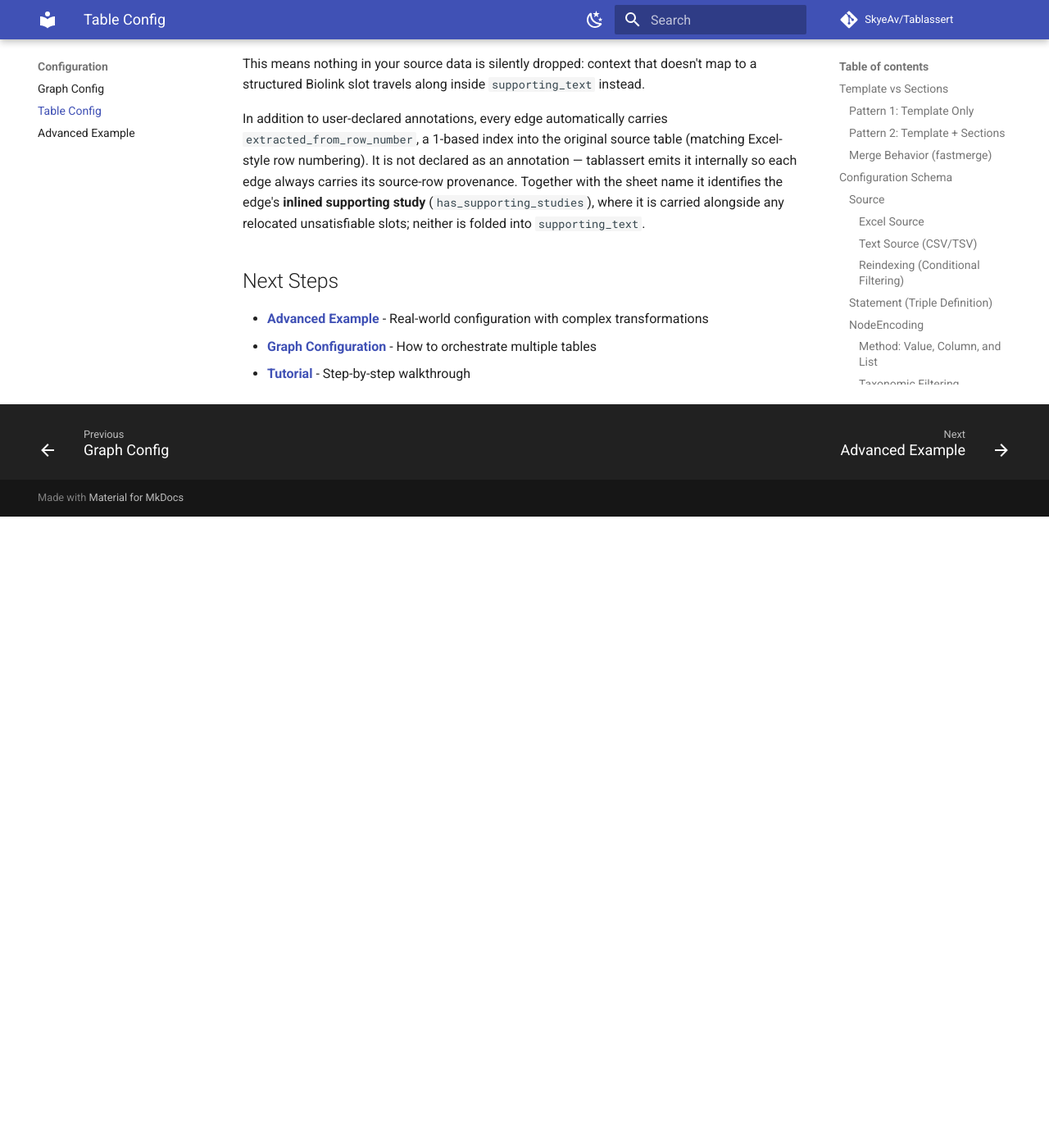
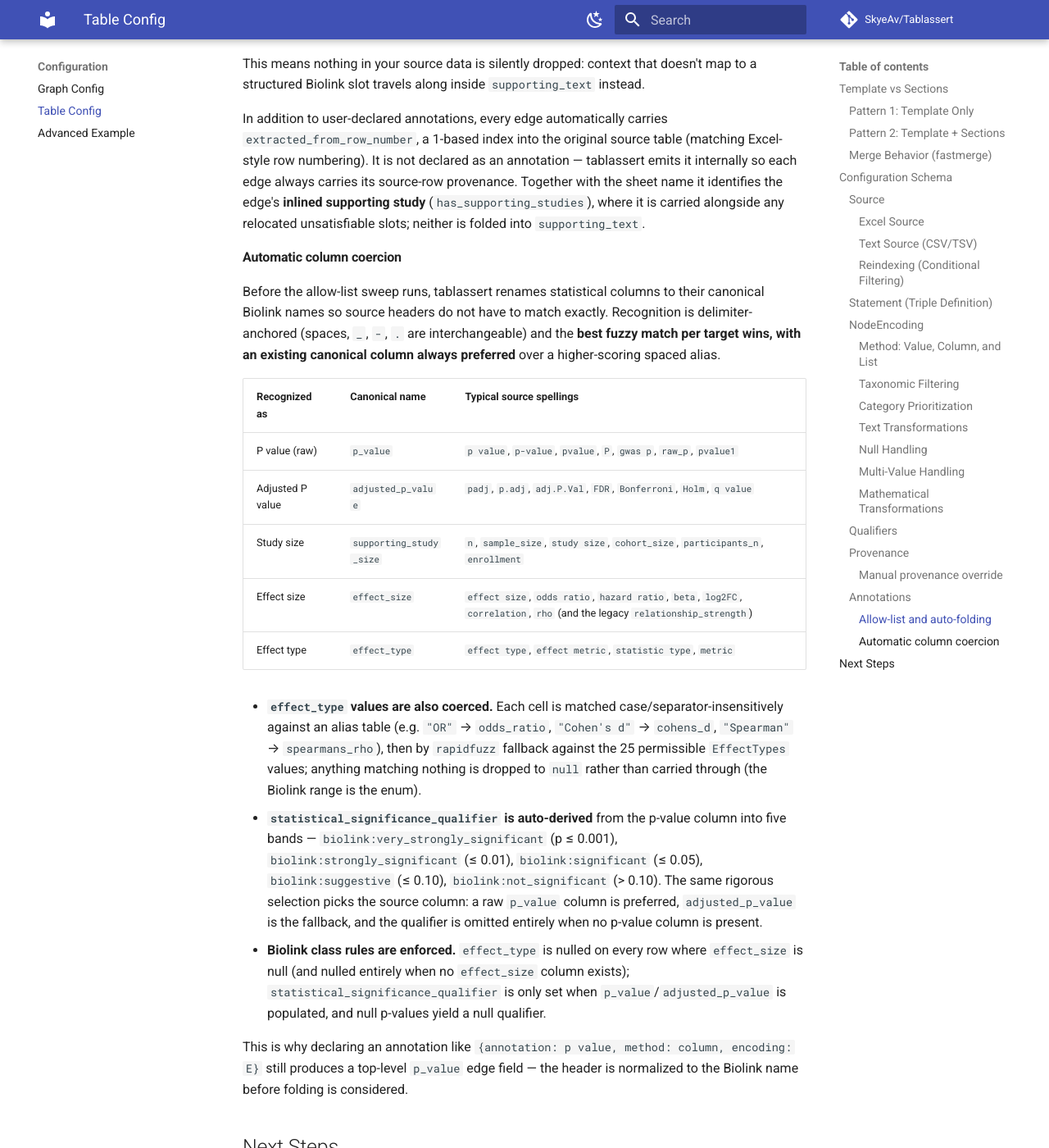
Before and after one commit to SkyeAv/Tablassert3.0.0, an MkDocs documentation site: the page built from docs/configuration/table.md, in a window 1280 px wide and 1400 px high, scrolled down 13889 px. Shown: the whole window at 82% size. Built offline with MkDocs 1.6.1 and Material for MkDocs 9.7.7, drawn with Linux system fonts in a browser that asks for light colours; comment, search, counter and statistics services are not loaded; before the commit the page ends 14519 px from its top, so only the background shows below that.

Commit message:
docs(table): document automatic column coercion
The p_value / supporting_study_size / effect_size / effect_type auto-normalization,
effect_type value-to-enum mapping, relationship_strength forward-rename, the
auto-derived statistical_significance_qualifier bands, and the Biolink class rules were
previously undocumented behavior. Adds an 'Automatic column coercion' subsection to the
table configuration reference.

```diff
--- a/docs/configuration/table.md
+++ b/docs/configuration/table.md
@@ -464,6 +464,24 @@ This means nothing in your source data is silently dropped: context that doesn't
 
 In addition to user-declared annotations, every edge automatically carries `extracted_from_row_number`, a 1-based index into the original source table (matching Excel-style row numbering). It is not declared as an annotation — tablassert emits it internally so each edge always carries its source-row provenance. Together with the sheet name it identifies the edge's **inlined supporting study** (`has_supporting_studies`), where it is carried alongside any relocated unsatisfiable slots; neither is folded into `supporting_text`.
 
+#### Automatic column coercion
+
+Before the allow-list sweep runs, tablassert renames statistical columns to their canonical Biolink names so source headers do not have to match exactly. Recognition is delimiter-anchored (spaces, `_`, `-`, `.` are interchangeable) and the **best fuzzy match per target wins, with an existing canonical column always preferred** over a higher-scoring spaced alias.
+
+| Recognized as | Canonical name | Typical source spellings |
+|---|---|---|
+| P value (raw) | `p_value` | `p value`, `p-value`, `pvalue`, `P`, `gwas p`, `raw_p`, `pvalue1` |
+| Adjusted P value | `adjusted_p_value` | `padj`, `p.adj`, `adj.P.Val`, `FDR`, `Bonferroni`, `Holm`, `q value` |
+| Study size | `supporting_study_size` | `n`, `sample_size`, `study size`, `cohort_size`, `participants_n`, `enrollment` |
+| Effect size | `effect_size` | `effect size`, `odds ratio`, `hazard ratio`, `beta`, `log2FC`, `correlation`, `rho` (and the legacy `relationship_strength`) |
+| Effect type | `effect_type` | `effect type`, `effect metric`, `statistic type`, `metric` |
+
+- **`effect_type` values are also coerced.** Each cell is matched case/separator-insensitively against an alias table (e.g. `"OR"` → `odds_ratio`, `"Cohen's d"` → `cohens_d`, `"Spearman"` → `spearmans_rho`), then by `rapidfuzz` fallback against the 25 permissible `EffectTypes` values; anything matching nothing is dropped to `null` rather than carried through (the Biolink range is the enum).
+- **`statistical_significance_qualifier` is auto-derived** from the p-value column into five bands — `biolink:very_strongly_significant` (p ≤ 0.001), `biolink:strongly_significant` (≤ 0.01), `biolink:significant` (≤ 0.05), `biolink:suggestive` (≤ 0.10), `biolink:not_significant` (> 0.10). The same rigorous selection picks the source column: a raw `p_value` column is preferred, `adjusted_p_value` is the fallback, and the qualifier is omitted entirely when no p-value column is present.
+- **Biolink class rules are enforced.** `effect_type` is nulled on every row where `effect_size` is null (and nulled entirely when no `effect_size` column exists); `statistical_significance_qualifier` is only set when `p_value`/`adjusted_p_value` is populated, and null p-values yield a null qualifier.
+
+This is why declaring an annotation like `{annotation: p value, method: column, encoding: E}` still produces a top-level `p_value` edge field — the header is normalized to the Biolink name before folding is considered.
+
 ## Next Steps
 
 - **[Advanced Example](advanced-example.md)** - Real-world configuration with complex transformations
```
